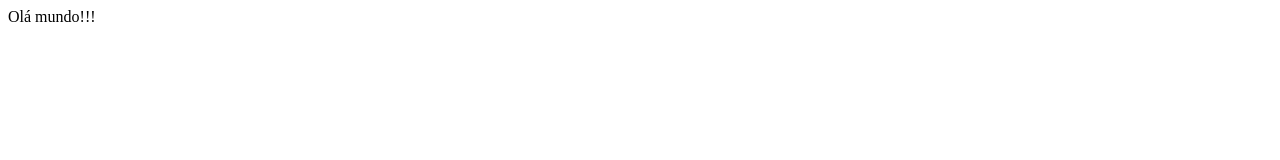
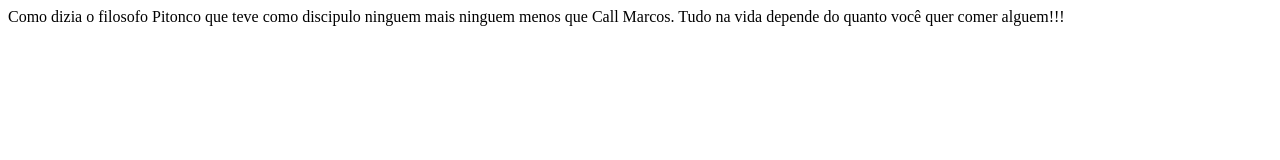
Before and after one commit to chatubanation/novo_reposit-rio_para_pagina_web, a plain HTML site: page index.html in a window 1280 px wide. Drawn offline with Linux system fonts and the light colour scheme.

Commit message:
Revise HTML body content and structure
Updated the content of the HTML body with a new message.

```diff
--- a/index.html
+++ b/index.html
@@ -22,10 +22,11 @@ do documento. -->
 	<title>Estrutura básica do HTML </title>
 	</head>
 <body>
-Olá mundo!!!
+Como dizia o filosofo Pitonco que teve como discipulo ninguem mais ninguem menos que Call Marcos. Tudo na vida depende do quanto você quer comer alguem!!!
 </body>
 
 
 
 
+
 </html>
```
